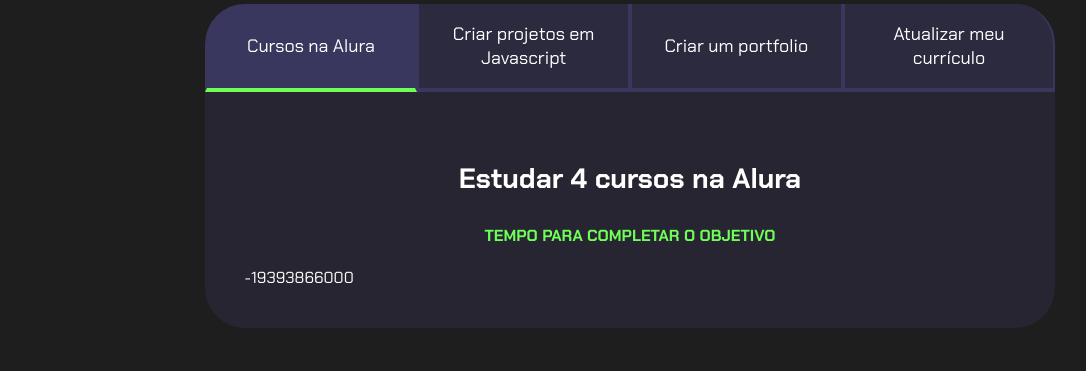
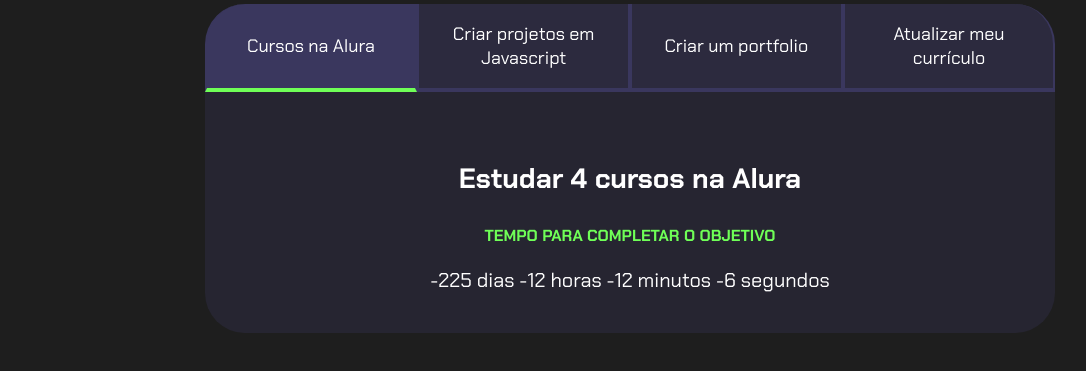
Before and after one commit to diuly25/aula-2-e-3-Diuly, a plain HTML site: page index.html in a window 1280 px wide. Shown: the part 99-470 px from the top of the page, without its empty margins (10-1096 px from the left). Drawn offline with Linux system fonts and the light colour scheme.

Commit message:
Add files via upload

```diff
--- a/main.js
+++ b/main.js
@@ -16,6 +16,21 @@ for (let i = 0; i < botoes.length; i++) {
 
 const contadores = document.querySelectorAll(".contador");
 const tempoObjetivo1 = new Date("2023-10-05T00:00:00");
-let tempoAtual = new Date();
 
-contadores[0].textContent = tempoObjetivo1 - tempoAtual;
+
+contadores[0].textContent = calculaTempo(tempoObjetivo1);
+
+function calculaTempo(tempoObjetivo) {
+    let tempoAtual = new Date();
+    let tempoFinal = tempoObjetivo - tempoAtual;
+    let segundos = Math.floor(tempoFinal / 1000);
+    let minutos = Math.floor(segundos / 60);
+    let horas = Math.floor(minutos / 60);
+    let dias = Math.floor(horas / 24);
+
+    segundos %= 60;
+    minutos %= 60;
+    horas %= 24;
+
+ return dias + " dias " + horas + " horas " + minutos + " minutos " + segundos + " segundos";
+}
--- a/style.css
+++ b/style.css
@@ -88,7 +88,10 @@ body {
     color: var(--verde);
     text-transform: uppercase;
 }
-
+.contador{
+    font-size: 20px;
+    text-align: center;
+}
 
 @media screen and (min-width: 768px) {
     .botoes {
```
